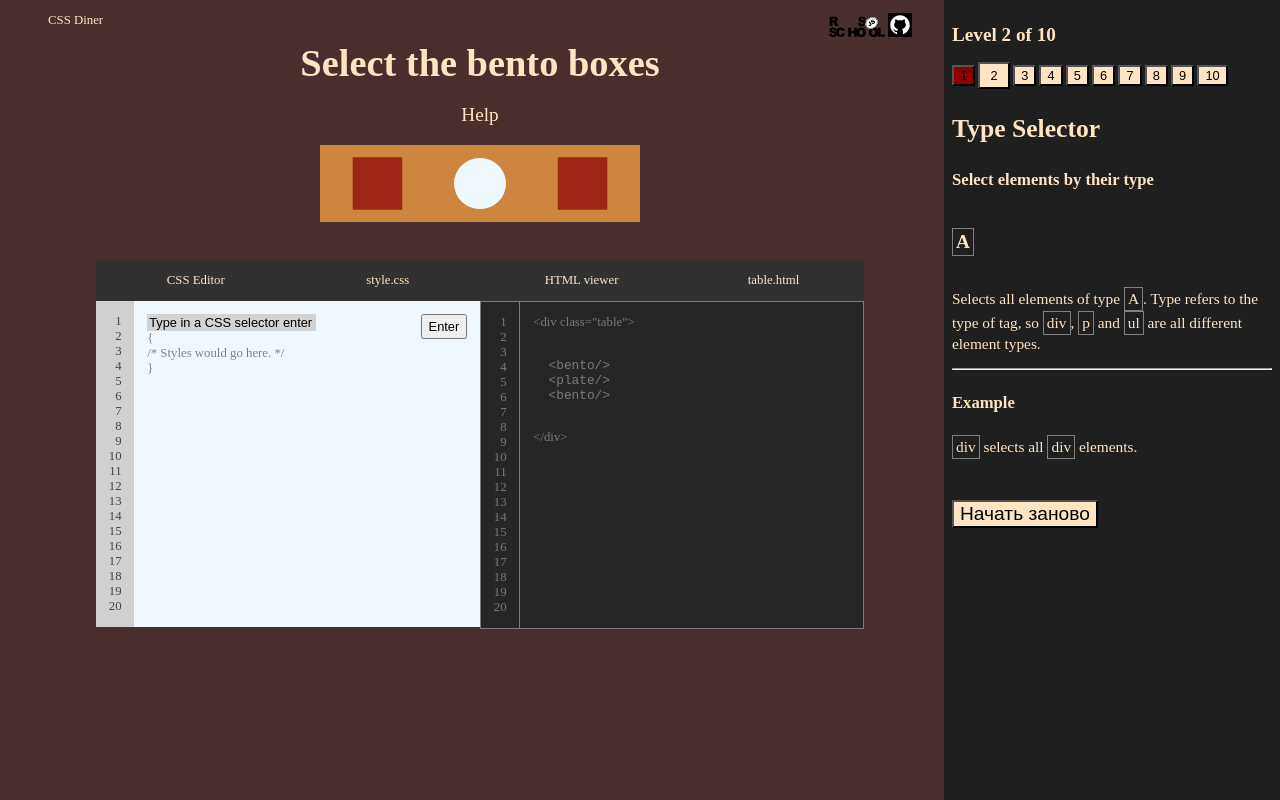
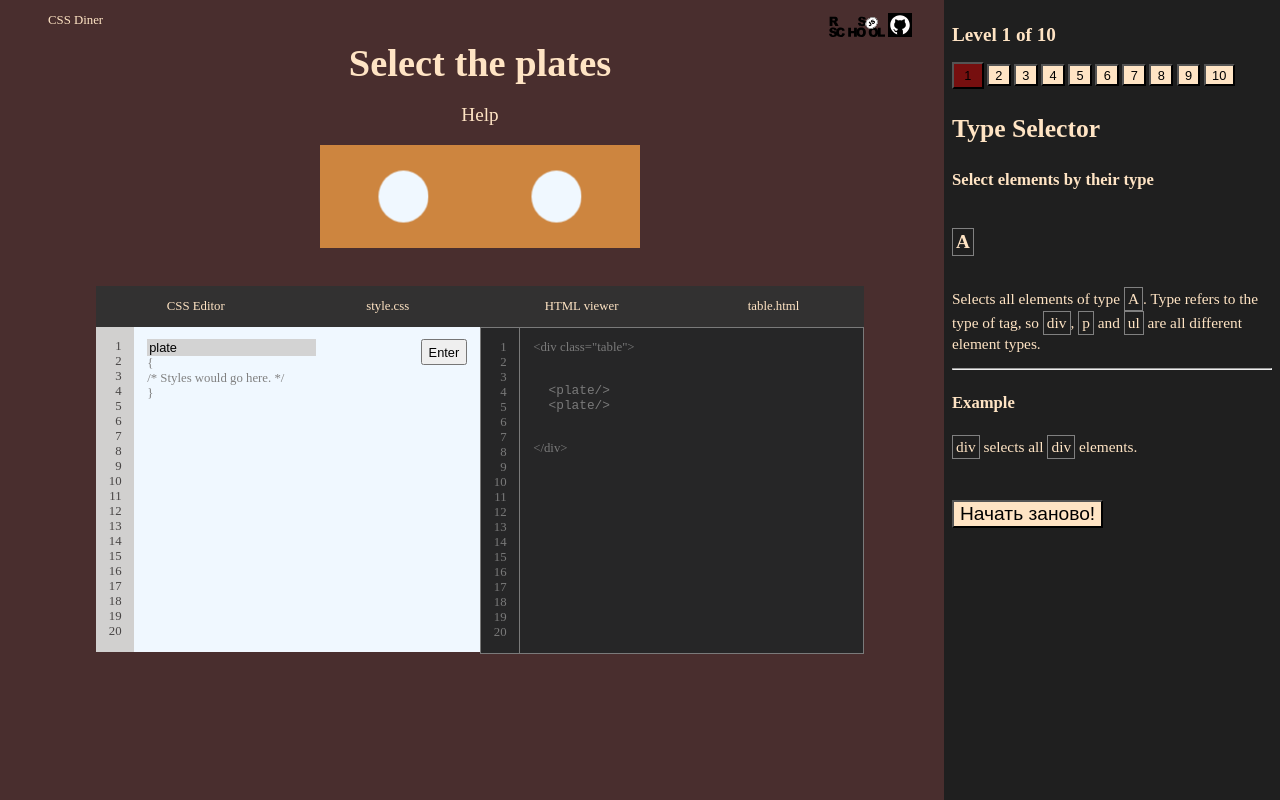
Before and after one commit to Dimash95/css-diner, a website built with webpack: page src/index.html in a window 1280 px wide. Both pictures are taken after a click on the element "Help". Built offline with nearby package versions, Linux system fonts and the light colour scheme.

Commit message:
fix: change typeCorrectSelector

```diff
--- a/src/css/block-1.css
+++ b/src/css/block-1.css
@@ -23,7 +23,7 @@
   justify-content: space-around;
   align-items: center;
   width: 24vw;
-  height: 5vw;
+  height: 7vw;
   padding: 0.5vw;
 }
 
--- a/src/css/block-4.css
+++ b/src/css/block-4.css
@@ -17,6 +17,7 @@
   cursor: pointer;
   background-color: bisque;
   font-size: 1vw;
+  padding: 0.1vw 0.5vw;
 }
 
 .lvl__number:hover {
@@ -45,11 +46,11 @@
 }
 
 .green {
-  background-color: darkgreen;
+  background-color: green;
 }
 
 .red {
-  background-color: darkred;
+  background-color: rgba(144, 11, 11, 0.773);
 }
 
 .selector-name {
--- a/src/css/header.css
+++ b/src/css/header.css
@@ -47,6 +47,14 @@
   width: 7vh;
 }
 
+.rss-img:hover {
+  animation: gelatine 0.5s infinite;
+}
+
 .github-img {
   width: 3vh;
 }
+
+.github-img:hover {
+  animation: gelatine 0.5s infinite;
+}
--- a/src/index.html
+++ b/src/index.html
@@ -134,7 +134,7 @@
           </div>
         </div>
 
-        <button class="btn-new-game">Начать заново</button>
+        <button class="btn-new-game">Начать заново!</button>
       </aside>
     </div>
   </body>
--- a/src/index.ts
+++ b/src/index.ts
@@ -8,11 +8,16 @@ import { clearTextEditor } from './components/block-2/clear-input';
 
 doInputAnimation();
 
+////////////////////////////////////////////////////////////////// * Init
+
 function init() {
-  showCurrentLevel(0);
+  const levelZero = 0;
+  showCurrentLevel(levelZero);
   listenToLevelNavigationButtons();
 }
 init();
+
+////////////////////////////////////////////////////////////////// * localStorage
 
 function setStorage(currentLevel: number) {
   localStorage.setItem('currentLevel', currentLevel.toString());
@@ -22,9 +27,12 @@ function setStorage(currentLevel: number) {
 
 function getStorage() {
   const currentLevel = +(localStorage.getItem('currentLevel') ?? 0);
+
   showCurrentLevel(currentLevel);
 }
 getStorage();
+
+////////////////////////////////////////////////////////////////// * Show current level page
 
 function showCurrentLevel(currentLevel: number) {
   clearTextEditor();
@@ -40,14 +48,20 @@ function showCurrentLevel(currentLevel: number) {
     taskLevels[currentLevel].help,
     taskLevels[currentLevel].example
   );
-  typeCorrectSelector(taskLevels[currentLevel].selector, currentLevel);
+  // typeCorrectSelector(taskLevels[currentLevel].selector, currentLevel);
+  const helpButton = document.querySelector('.block-one__help') as HTMLElement;
+  helpButton.addEventListener('click', () => typeAnswer(taskLevels[currentLevel].selector, currentLevel));
 }
+
+////////////////////////////////////////////////////////////////// * Button style focus
 
 function changeButtonsStyle(currentLevel: number) {
   const levelNumbers = document.querySelectorAll('.lvl__number');
   levelNumbers.forEach((button) => button.classList.remove('focus'));
   levelNumbers[currentLevel].classList.add('focus');
 }
+
+////////////////////////////////////////////////////////////////// * Check Answer
 
 function checkAnswer(selector: string, currentLevel: number) {
   const inputValue = document.querySelector('.code__content__input') as HTMLInputElement;
@@ -60,6 +74,8 @@ function checkAnswer(selector: string, currentLevel: number) {
   const removeShake = (): void => {
     blockTwoThree.classList.remove('animation__shake');
   };
+
+  ////////////////////////////////////////////////////////////////// * Enter button
 
   document.addEventListener('keydown', (event) => {
     if (event.key === 'Enter') {
@@ -83,6 +99,8 @@ function checkAnswer(selector: string, currentLevel: number) {
     }
   });
 
+  ////////////////////////////////////////////////////////////////// * Enter click
+
   buttonEnter.addEventListener('click', () => {
     if (inputValue.value === selector) {
       levelNumbers[currentLevel].classList.add('green');
@@ -103,34 +121,47 @@ function checkAnswer(selector: string, currentLevel: number) {
 }
 
 // ! Кнопка Help не правильно рисует кнопки уровней
-// ! Эффектом печати текста
+// ! Эффект печати текста
 
-function typeCorrectSelector(selector: string, currentLevel: number) {
-  const helpButton = document.querySelector('.block-one__help') as HTMLElement;
+////////////////////////////////////////////////////////////////// * Type Help
+
+// function typeCorrectSelector(selector: string, currentLevel: number) {
+//   const helpButton = document.querySelector('.block-one__help') as HTMLElement;
+//   const inputValue = document.querySelector('.code__content__input') as HTMLInputElement;
+//   const levelNumbers = document.querySelectorAll('.lvl__number');
+//   console.log(selector);
+//   helpButton.addEventListener('click', () => clearTextEditor());
+
+//   function typeAnswer() {
+//     inputValue.value += selector;
+//     inputValue.classList.add('title');
+//     levelNumbers[currentLevel].classList.add('red');
+
+//     currentLevel += 1;
+//     if (currentLevel === 10) {
+//       setTimeout(() => alert('Victory!'), 1000);
+//       return;
+//     } else {
+//       setTimeout(() => setStorage(currentLevel), 3000);
+//     }
+//   }
+
+//   helpButton.addEventListener('click', () => typeAnswer());
+//   helpButton.removeEventListener('click', () => typeAnswer());
+// }
+
+function typeAnswer(selector: string, currentLevel: number) {
   const inputValue = document.querySelector('.code__content__input') as HTMLInputElement;
   const levelNumbers = document.querySelectorAll('.lvl__number');
   console.log(selector);
-  helpButton.addEventListener('click', () => clearTextEditor());
 
-  function typeAnswer() {
-    for (let i = 0; i < selector.length; i++) {
-      inputValue.value += selector[i];
-    }
+  inputValue.value = selector;
+  levelNumbers[currentLevel].classList.add('red');
 
-    levelNumbers[currentLevel].classList.add('red');
+  setTimeout(() => setStorage(currentLevel + 1), 3000);
+}
 
-    currentLevel += 1;
-    if (currentLevel === 10) {
-      setTimeout(() => alert('Victory!'), 1000);
-      return;
-    } else {
-      setTimeout(() => setStorage(currentLevel), 2000);
-    }
-  }
-
-  helpButton.addEventListener('click', () => typeAnswer());
-  helpButton.removeEventListener('click', () => typeAnswer());
-}
+////////////////////////////////////////////////////////////////// * Level buttons
 
 function listenToLevelNavigationButtons() {
   const levelNavigationButtons = document.querySelectorAll('.lvl__number');
@@ -143,12 +174,14 @@ function listenToLevelNavigationButtons() {
   });
 }
 
+////////////////////////////////////////////////////////////////// * Начать заново
+
 function startNewGame() {
   const newGameButton = document.querySelector('.btn-new-game') as HTMLElement;
 
   newGameButton.addEventListener('click', () => {
     localStorage.clear();
-    showCurrentLevel(0);
+    location.reload();
   });
 }
 startNewGame();
```
Also changed, not shown: src/global.css (+0 -28 lines).
